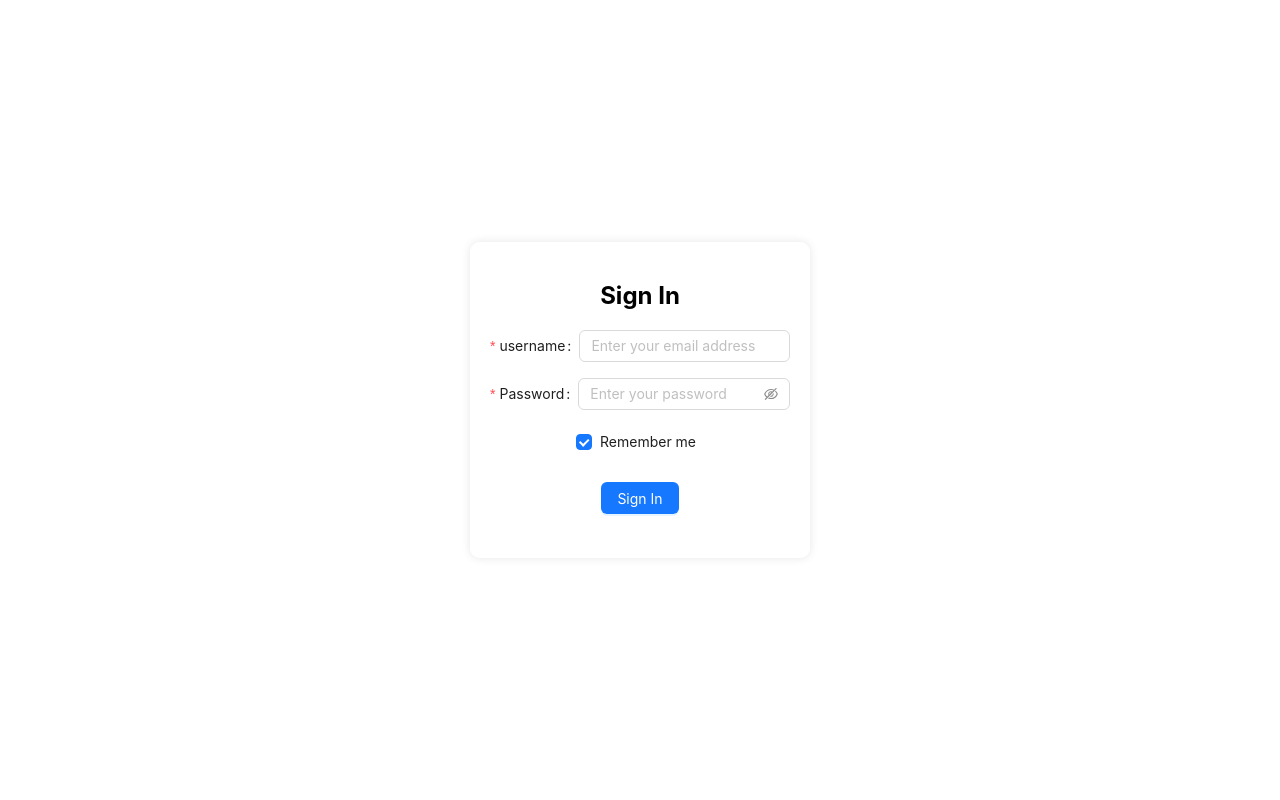
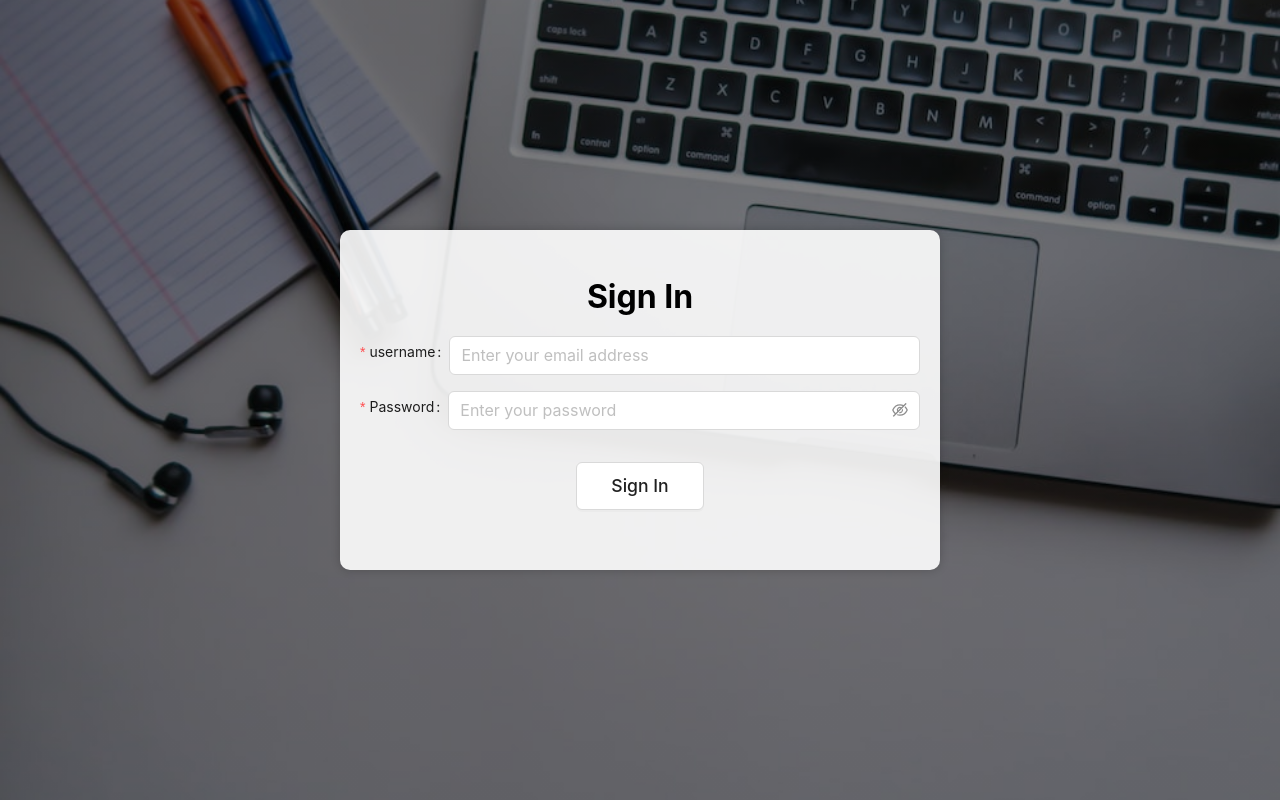
Before and after one commit to PrathameshDutondkar/ITWox-test, a React (Create React App) app in the folder itwoxtest-ui/: page /signin in a window 1280 px wide. Built offline with nearby package versions, Linux system fonts and the light colour scheme; no server answers.

Commit message:
Add css in the sign in form

```diff
--- a/itwoxtest-ui/src/views/SignIn.js/SignIn.tsx
+++ b/itwoxtest-ui/src/views/SignIn.js/SignIn.tsx
@@ -1,10 +1,9 @@
-import React from 'react';
-import { Form, Input, Button, Checkbox } from 'antd';
-import { useNavigate } from 'react-router-dom';
-import { toast } from 'react-toastify';
-import 'react-toastify/dist/ReactToastify.css';
-import "./signin.scss"
-
+import React from "react";
+import { Form, Input, Button } from "antd";
+import { useNavigate } from "react-router-dom";
+import { toast } from "react-toastify";
+import "react-toastify/dist/ReactToastify.css";
+import "./signin.scss";
 
 type FormValues = {
   email: string;
@@ -16,52 +15,57 @@ const SignIn = () => {
 
   const handleAuthentication = (values: FormValues) => {
     const { email, password } = values;
-    const correctEmail = 'prathameshdutondkar97@gmail.com';
-    const correctPassword = 'Prathamesh@13';
+    const correctEmail = "prathameshdutondkar97@gmail.com";
+    const correctPassword = "Prathamesh@13";
 
     if (email === correctEmail && password === correctPassword) {
-      localStorage.setItem('user', JSON.stringify({ email }));
-      navigate('/dashboard');
-      toast.success('Sign in successful!', { position: 'top-center' });
+      localStorage.setItem("user", JSON.stringify({ email }));
+      navigate("/dashboard");
+      toast.success("Sign in successful!", { position: "top-center" });
     } else {
-      toast.error('Authentication failed. Please check your credentials.', {
-        position: 'top-center',
+      toast.error("Authentication failed. Please check your credentials.", {
+        position: "top-center",
       });
     }
   };
 
   return (
     <div className="signin-container">
+      <div className="background-image" />
+
       <div className="form-container">
         <h2 className="form-title">Sign In</h2>
-        <Form name="basic" initialValues={{ remember: true }} onFinish={handleAuthentication}>
+        <Form
+          name="basic"
+          initialValues={{ remember: true }}
+          onFinish={handleAuthentication}
+        >
           <Form.Item
             className="form-item"
             label="username"
             name="email"
             rules={[
-              { required: true, message: 'Please input your email address!' },
-              { type: 'email', message: 'Please enter a valid email address!' },
+              { required: true, message: "Please input your email address!" },
+              { type: "email", message: "Please enter a valid email address!" },
             ]}
           >
-            <Input placeholder="Enter your email address" />
+            <Input placeholder="Enter your email address" className="input" />
           </Form.Item>
 
           <Form.Item
             className="form-item"
             label="Password"
             name="password"
-            rules={[{ required: true, message: 'Please input your password!' }]}
+            rules={[{ required: true, message: "Please input your password!" }]}
           >
-            <Input.Password placeholder="Enter your password" />
-          </Form.Item>
-
-          <Form.Item name="remember" valuePropName="checked">
-            <Checkbox>Remember me</Checkbox>
+            <Input.Password
+              placeholder="Enter your password"
+              className="input"
+            />
           </Form.Item>
 
           <Form.Item className="form-button">
-            <Button type="primary" htmlType="submit">
+            <Button  htmlType="submit" className="custom-button">
               Sign In
             </Button>
           </Form.Item>
--- a/itwoxtest-ui/src/views/SignIn.js/signin.scss
+++ b/itwoxtest-ui/src/views/SignIn.js/signin.scss
@@ -1,37 +1,88 @@
-/* SignIn.css */
+html {
+  font-size: 16px;
+}
 
 .signin-container {
+  position: relative;
   display: flex;
   flex-direction: column;
   align-items: center;
   justify-content: center;
   height: 100vh;
-  background: linear-gradient(rgba(255, 255, 255, 0.8), rgba(255, 255, 255, 0.8));
+  background: linear-gradient(rgba(0, 0, 0, 0.5), rgba(0, 0, 0, 0.5)), url("../../assets/background.jpeg");
   background-size: cover;
-  backdrop-filter: blur(10px);
+  background-position: center;
+  background-repeat: no-repeat;
+  .background-overlay {
+    position: absolute;
+    top: 0;
+    left: 0;
+    width: 100%;
+    height: 100%;
+    background: rgba(0, 0, 0, 0.5);
+    z-index: -1;
   }
 
   .form-container {
     background: rgba(255, 255, 255, 0.9);
-  border-radius: 10px;
-  padding: 20px;
-  box-shadow: 0 0 10px rgba(0, 0, 0, 0.1);
-  width: 300px;
+    border-radius: 0.625rem;
+    padding: 1.25rem;
+    box-shadow: 0 0 0.625rem rgba(0, 0, 0, 0.2);
+    width: 35rem;
   }
 
   .form-title {
     text-align: center;
-  font-size: 24px;
-  margin-bottom: 20px;
+    font-size: 2rem;
+    margin-bottom: 1.25rem;
   }
 
   .form-item {
-  margin-bottom: 16px;
+    margin-bottom: 1rem;
+    font-size: 1.1rem;
+  }
+  :where(.css-dev-only-do-not-override-pr0fja).ant-form-item .ant-form-item-label >label {
+    position: relative;
+    display: inline-flex;
+    align-items: center;
+    max-width: 100%;
+    height: 2rem;
+    color: rgba(0, 0, 0, 0.88);
+    font-size: 1.1rem;
+}
+.input{
+  font-size: 1rem;
+  padding: 6px 11px;
 }
 
   .form-button {
-  margin-top: 16px;
+    margin-top: 1rem;
     text-align: center;
+    padding: 1rem 1rem;
   }
 
-/* Add any additional styles as needed */
+
+  .form {
+    background: rgba(255, 255, 255, 0.9);
+    padding: 1.25rem;
+    border-radius: 0.625rem;
+    box-shadow: 0 0 0.625rem rgba(0, 0, 0, 0.2);
+    width: 18.75rem;
+    border: 0.0625rem solid rgba(0, 0, 0, 0.1);
+  }
+
+  .form-input {
+    width: 100%;
+    padding: 0.625rem;
+    border: 0.0625rem solid #ccc;
+    border-radius: 0.3125rem;
+    margin-bottom: 0.625rem;
+  }
+  .custom-button{
+    height: 3rem;
+    width: 8rem;
+    font-size: 1.1rem;
+    font-weight: 500;
+  }
+
+}
```
Also changed, not shown: itwoxtest-ui/src/assets/background.jpeg (added). Lines whose indentation alone changed are shown as unchanged.
